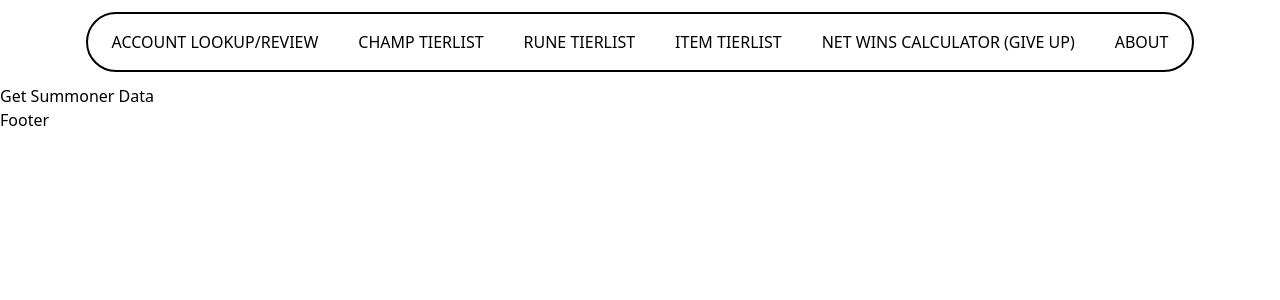
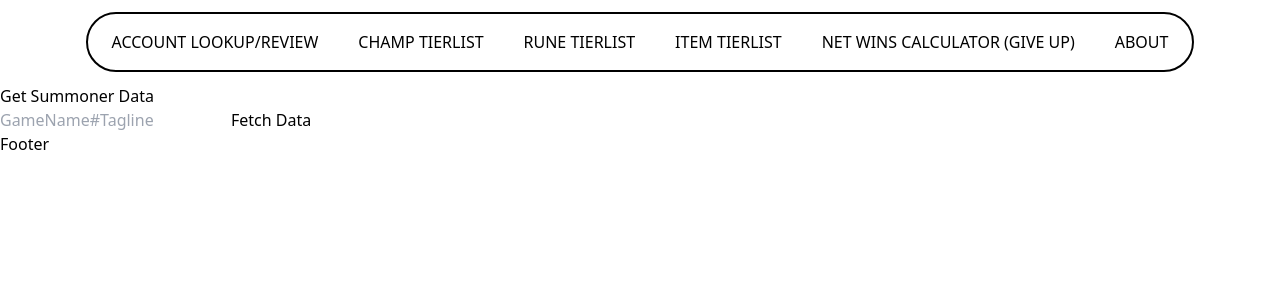
Before and after one commit to SethMarina77/PlantJournal, a React (Vite) app in the folder ReactClient/: page / in a window 1280 px wide. Shown: the top 300 px of the page. Built offline with nearby package versions, Linux system fonts and the light colour scheme.

Commit message:
allowing name and tag to be searched in one input

```diff
--- a/ReactClient/src/pages/Home.jsx
+++ b/ReactClient/src/pages/Home.jsx
@@ -1,39 +1,57 @@
-import React from 'react'
-import { useState } from 'react';
-import axios from 'axios';
-
-
+import React, { useState } from "react";
+import axios from "axios";
 
 const Home = () => {
+  const [inputValue, setInputValue] = useState("");
   const [summonerData, setSummonerData] = useState(null);
   const [error, setError] = useState(null);
 
-  const fetchSummonerData = async () => {
+  const fetchSummonerData = async (e) => {
+    e.preventDefault();
+    const [gameName, tagLine] = inputValue.split("#");
+    if (!gameName || !tagLine) {
+      setError("Please enter a valid game name followed by # and tagline.");
+      return;
+    }
     try {
-      const gameName = "HeNotBeatingGoku";
-      const tagLine = "THO";
       const response = await axios.get(
-        `http://localhost:3001/api/summoner/${gameName}/${tagLine}`
+        `http://localhost:3000/api/summoner/${gameName}/${tagLine}`
       );
       setSummonerData(response.data);
+      setError(null);
     } catch (err) {
       setError(err.response?.data?.message || "Error fetching data");
+      setSummonerData(null);
     }
   };
 
   return (
     <div>
-      <button onClick={fetchSummonerData}>Get Summoner Data</button>
-      {error && <p>Error: {error}</p>}
+      <h1>Get Summoner Data</h1>
+      <form onSubmit={fetchSummonerData}>
+        <input
+          type="text"
+          placeholder="GameName#Tagline"
+          value={inputValue}
+          onChange={(e) => setInputValue(e.target.value)}
+        />
+        <button type="submit">Fetch Data</button>
+      </form>
+
+      {error && <p style={{ color: "red" }}>Error: {error}</p>}
       {summonerData && (
         <div>
           <h2>Summoner Info</h2>
-          <p>Name: {summonerData.name}</p>
-          <p>Level: {summonerData.summonerLevel}</p>
+          <p>
+            <strong>Name:</strong> {summonerData.name}
+          </p>
+          <p>
+            <strong>Level:</strong> {summonerData.summonerLevel}
+          </p>
         </div>
       )}
     </div>
   );
 };
 
-export default Home
+export default Home;
```
Also changed, not shown: 1 other file (tests, documents, lock files or other folders).
